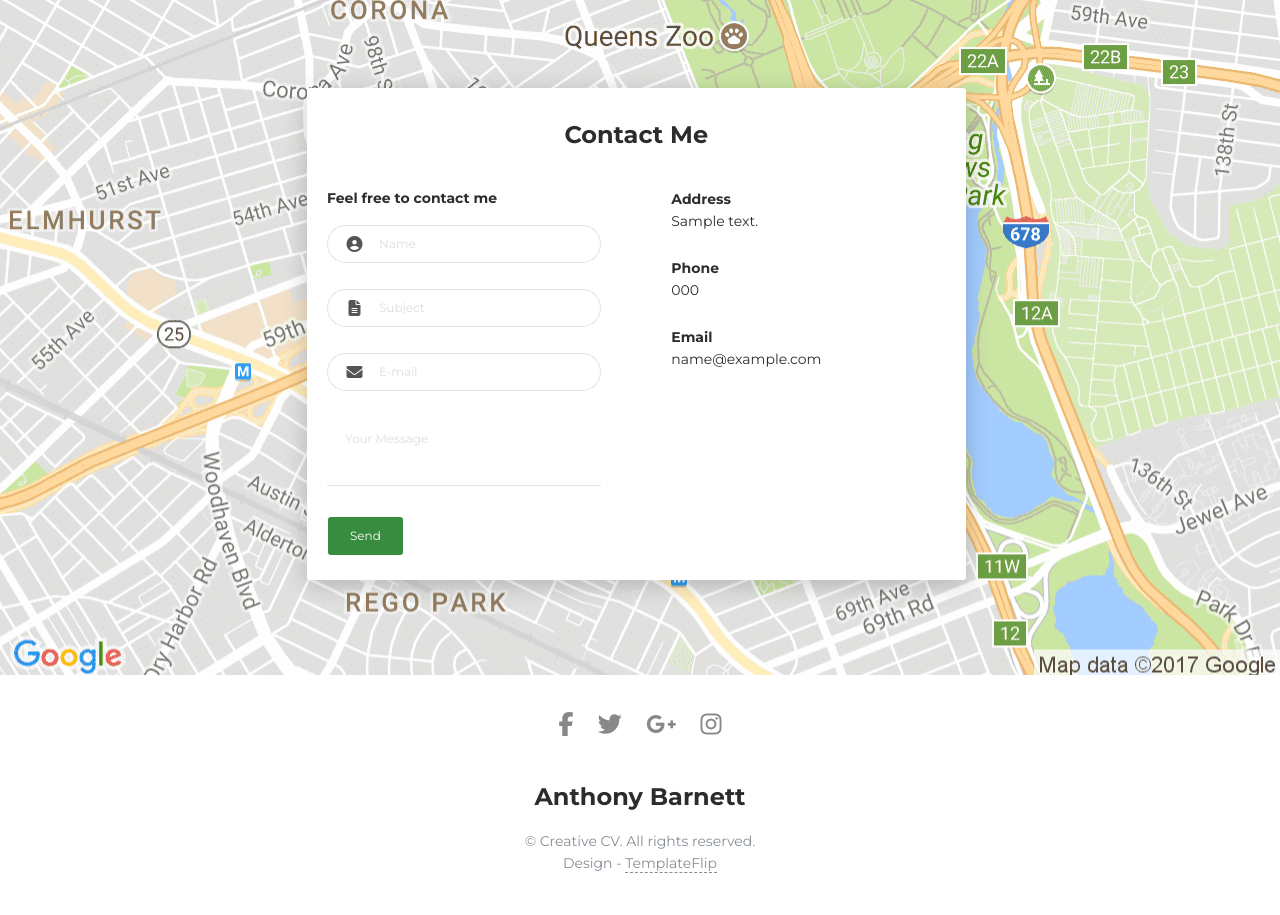
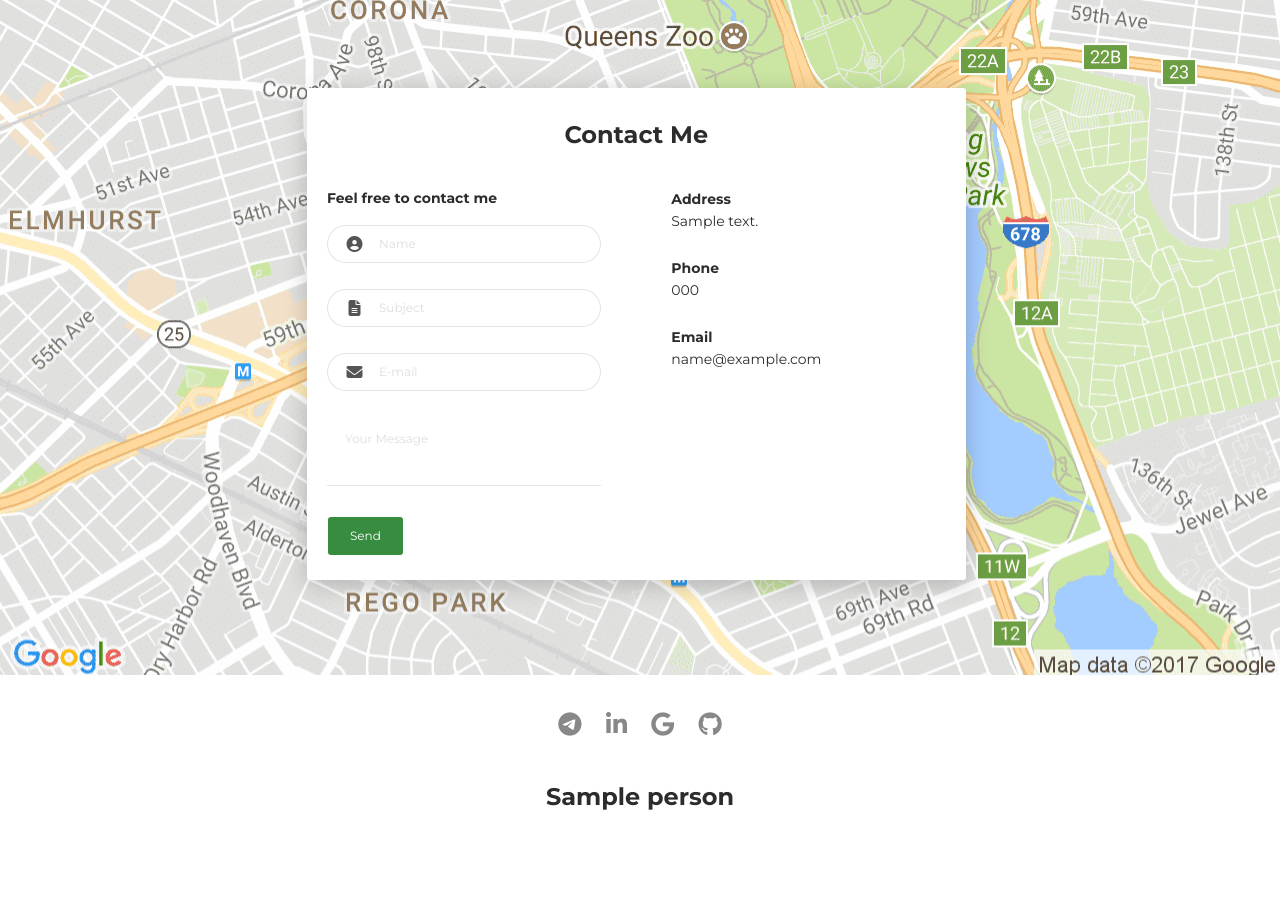
Before and after one commit to Mahdifm1/Personal_CV, a Django app: page / in a window 1280 px wide. Shown: the part 2688-3603 px from the top of the page. After the commit the page ends 3498 px from the top, so only its background shows below. Run offline with Django 4.2, Linux system fonts and the light colour scheme; tables that the repository leaves empty hold one stand-in row (values such as "Sample post"); grey boxes marked "Sample" are stand-in pictures; some libraries are stand-ins or nearby versions.

Commit message:
add contact urls to index page

```diff
--- a/core/templates/core/index.html
+++ b/core/templates/core/index.html
@@ -68,17 +68,17 @@
                     </div>
                     <div class="section">
                         <div class="container">
-                            <div class="button-container"><a class="btn btn-default btn-round btn-lg btn-icon" href="#"
-                                                             rel="tooltip" title="Follow me on Facebook"><i
-                                    class="fa fa-facebook"></i></a><a class="btn btn-default btn-round btn-lg btn-icon"
-                                                                      href="#" rel="tooltip"
-                                                                      title="Follow me on Twitter"><i
-                                    class="fa fa-twitter"></i></a><a class="btn btn-default btn-round btn-lg btn-icon"
-                                                                     href="#" rel="tooltip"
-                                                                     title="Follow me on Google+"><i
-                                    class="fa fa-google-plus"></i></a><a
-                                    class="btn btn-default btn-round btn-lg btn-icon" href="#" rel="tooltip"
-                                    title="Follow me on Instagram"><i class="fa fa-instagram"></i></a></div>
+                            <div class="button-container"><a class="btn btn-default btn-round btn-lg btn-icon" href="{{ person.telegram_url }}"
+                                                             rel="tooltip" title="Contact me on Telegram"><i
+                                    class="fa fa-telegram"></i></a><a class="btn btn-default btn-round btn-lg btn-icon"
+                                                                      href="{{ person.linkedin_url }}" rel="tooltip"
+                                                                      title="Follow me on Linkedin"><i
+                                    class="fa fa-linkedin"></i></a><a class="btn btn-default btn-round btn-lg btn-icon"
+                                                                     href="{{ person.email_url }}" rel="tooltip"
+                                                                     title="Contact me on Gmail"><i
+                                    class="fa fa-google"></i></a><a
+                                    class="btn btn-default btn-round btn-lg btn-icon" href="{{ person.github_url }}" rel="tooltip"
+                                    title="Follow me on GitHub"><i class="fa fa-github"></i></a></div>
                         </div>
                     </div>
                 </div>
@@ -316,18 +316,15 @@
     </div>
 </div>
 <footer class="footer">
-    <div class="container text-center"><a class="cc-facebook btn btn-link" href="#"><i class="fa fa-facebook fa-2x "
+    <div class="container text-center"><a class="cc-telegram btn btn-link" href="{{ person.telegram_url }}"><i class="fa fa-telegram fa-2x "
                                                                                        aria-hidden="true"></i></a><a
-            class="cc-twitter btn btn-link " href="#"><i class="fa fa-twitter fa-2x " aria-hidden="true"></i></a><a
-            class="cc-google-plus btn btn-link" href="#"><i class="fa fa-google-plus fa-2x"
+            class="cc-linkedin btn btn-link " href="{{ person.linkedin_url }}"><i class="fa fa-linkedin fa-2x " aria-hidden="true"></i></a><a
+            class="cc-google btn btn-link" href="{{ person.email_url }}"><i class="fa fa-google fa-2x"
                                                             aria-hidden="true"></i></a><a
-            class="cc-instagram btn btn-link" href="#"><i class="fa fa-instagram fa-2x " aria-hidden="true"></i></a>
+            class="cc-github btn btn-link" href="{{ person.github_url }}"><i class="fa fa-github fa-2x " aria-hidden="true"></i></a>
     </div>
-    <div class="h4 title text-center">Anthony Barnett</div>
-    <div class="text-center text-muted">
-        <p>&copy; Creative CV. All rights reserved.<br>Design - <a class="credit" href="https://templateflip.com"
-                                                                   target="_blank">TemplateFlip</a></p>
-    </div>
+    <div class="h4 title text-center">{{ person.name }}</div>
+
 </footer>
 <script src="{% static 'core/js/core/jquery.3.2.1.min.js' %}"></script>
 <script src="{% static 'core/js/core/popper.min.js' %}"></script>
```
